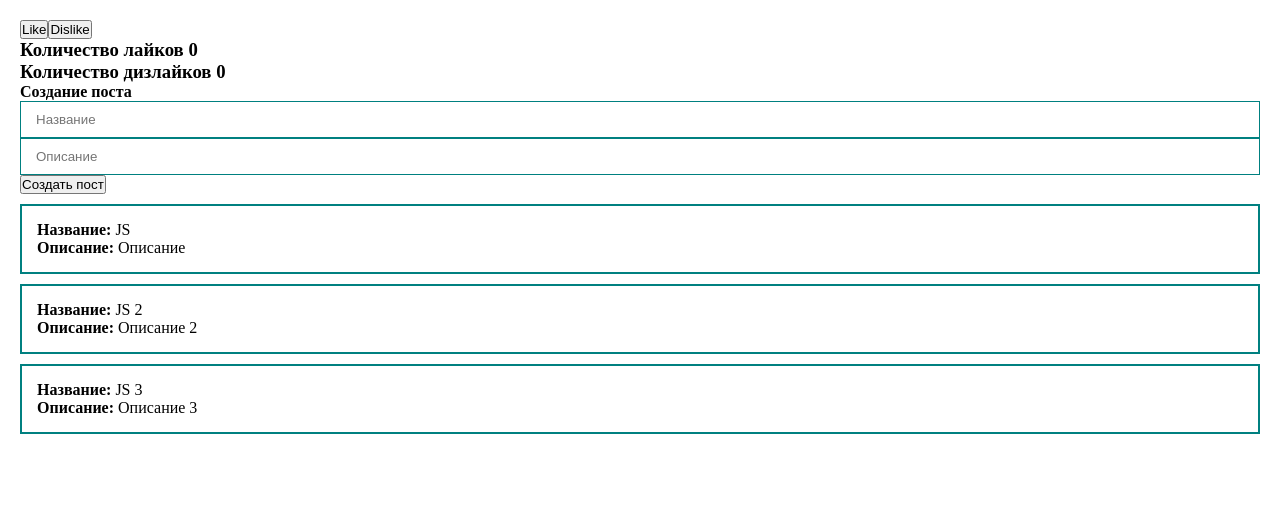
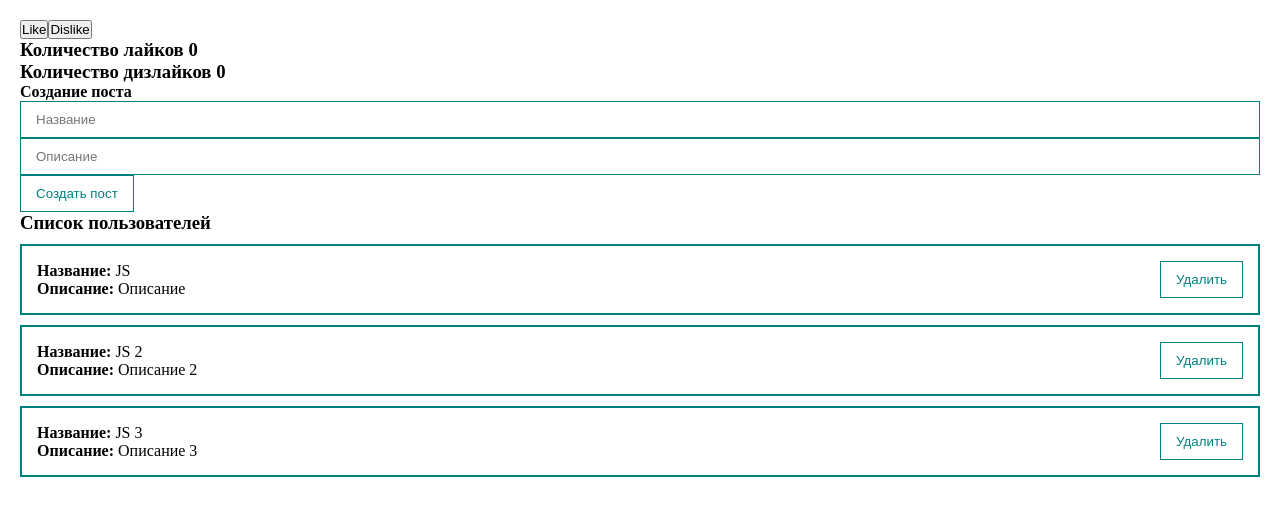
Before and after one commit to MaahesCr/Vue-3-Fundamental-Course, a Vue app: page / in a window 1280 px wide. Shown: the top 516 px of the page. Built offline with nearby package versions, Linux system fonts and the light colour scheme.

Commit message:
personal-UI

```diff
--- a/src/components/PostForm.vue
+++ b/src/components/PostForm.vue
@@ -13,12 +13,16 @@
             type="text"
             placeholder="Описание"
         >
-        <button @click="createPost">Создать пост</button>
+        <my-btn @click="createPost">
+        Создать пост
+        </my-btn>
     </form>
 </template>
 
 <script>
+import MyBtn from './UI/MyBtn.vue'
     export default {
+  components: { MyBtn },
         data () {
             return {
                 post: {
--- /dev/null
+++ b/src/components/PostItem.vue
@@ -0,0 +1,35 @@
+<template>
+    <div class="post">
+        <div>
+            <div> <strong>Название: </strong>{{post.title}}</div>
+            <div> <strong>Описание: </strong>{{post.body}}</div>
+        </div>
+        <div class="post__btns">
+            <my-btn>Удалить</my-btn>
+        </div>
+    </div>
+</template>
+
+<script>
+import MyBtn from './UI/MyBtn.vue'
+    export default {
+  components: { MyBtn },
+        props: {
+            post: {
+                type: Object,
+                required: true
+            }
+        }
+    }
+</script>
+
+<style scoped>
+    .post {
+    padding: 15px;
+    border: 2px solid teal;
+    margin: 10px 0  0 0 ;
+    display: flex;
+    align-items: center;
+    justify-content: space-between;
+    }
+</style>
--- a/src/components/PostList.vue
+++ b/src/components/PostList.vue
@@ -1,12 +1,19 @@
 <template>
-    <div class="post" v-for="post in posts">
-        <div> <strong>Название: </strong>{{post.title}}</div>
-        <div> <strong>Описание: </strong>{{post.body}}</div>
+    <div>
+        <h3>Список пользователей</h3>
+        <post-item
+        v-for="post in posts"
+        :post="post"
+        />
     </div>
 </template>
 
 <script>
+import PostItem from './PostItem.vue'
     export default {
+        components: {
+            PostItem
+        },
         props: {
             posts: {
                 type: Array,
--- /dev/null
+++ b/src/components/UI/MyBtn.vue
@@ -0,0 +1,23 @@
+<template>
+    <button class="btn">
+        <slot></slot>
+    </button>
+</template>
+
+<script>
+    export default {
+
+    }
+</script>
+
+<style scoped>
+
+.btn{
+    align-self: flex-end;
+    padding: 10px 15px;
+    background: none;
+    color: teal;
+    border: 1px solid teal;
+}
+
+</style>
```
